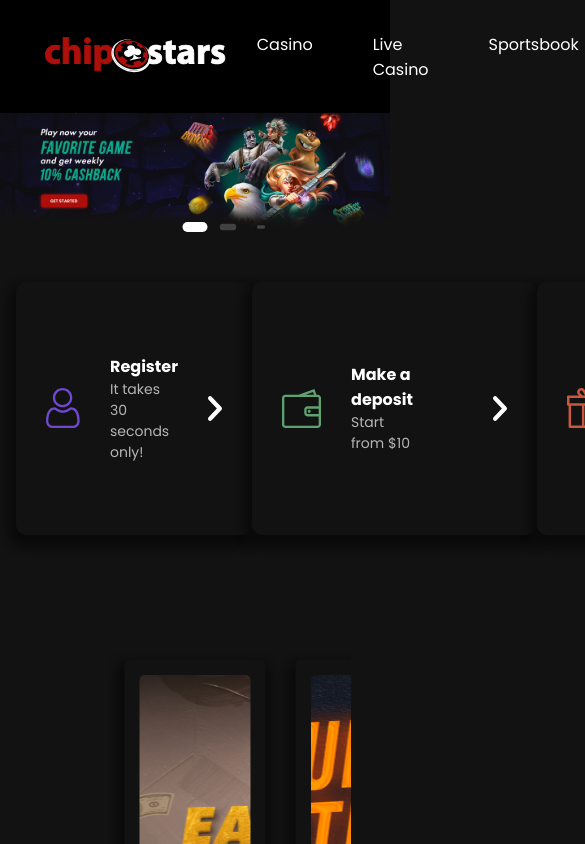
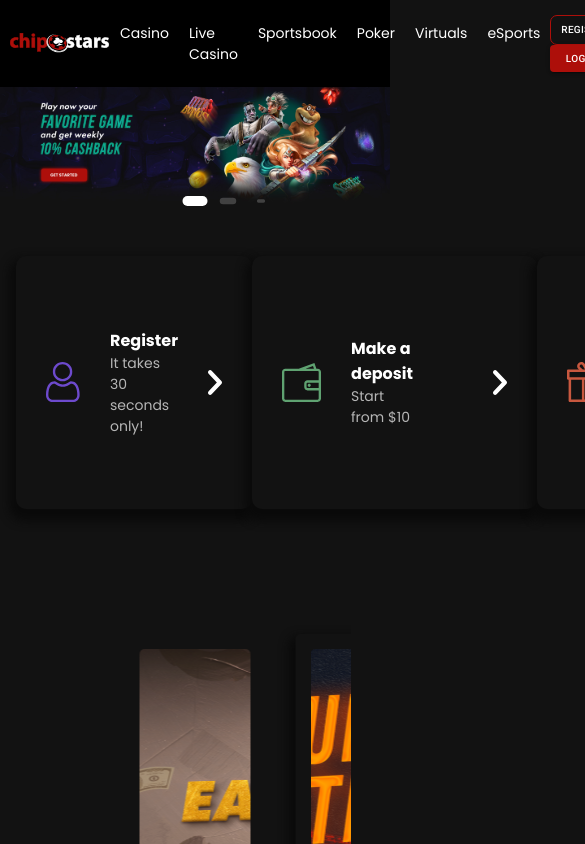
Before and after one commit to lolyparty/Chipstars, a React (Create React App) app: page / in a window 390 px wide. Shown: the top 844 px of the page, 585 px wide, since content can reach past the window. Built offline with nearby package versions, Linux system fonts and the light colour scheme.

Commit message:
navbar responsiveness

```diff
--- a/src/App.css
+++ b/src/App.css
@@ -1,4 +1,5 @@
 .App{
   max-width:2000px;
   margin:0 auto;
+  padding-bottom:40px;
 }
--- a/src/components/header.jsx
+++ b/src/components/header.jsx
@@ -2,26 +2,32 @@ import Box from '@mui/material/Box';
 import Button from '@mui/material/Button';
 import Link from '@mui/material/Link'
 import { ThemeProvider} from '@mui/material/styles';
+import useMediaQuery from '@mui/material/useMediaQuery';
 import Logo from './Imgs/Logo.svg'
 import {theme} from './muiTheme'
 
 const Header = ()=>{
+    const matches1244 = useMediaQuery('(max-width:1244px)');
+    const matches964 = useMediaQuery('(max-width:964px)')
+    const matches872 = useMediaQuery('(max-width:872px)')
+    const matches821 = useMediaQuery('(max-width:821px)')
 
 
     return <ThemeProvider theme={theme}>
-        <Box elevation={0} sx={{backgroundColor:'black', padding:'20px 45px', color:'white', display:'flex', alignItems:'center', justifyContent:'space-around'}}>
-        <img src={Logo} alt="Chipstars Logo" width={200} height={40}/>
-        <Box sx={{display:'flex', justifyContent:'space-evenly'}}>
-            <Link href="#" underline="none" sx={{marginX:'30px'}}>Casino</Link>
-            <Link href="#" underline="none" sx={{marginX:'30px'}}>Live Casino</Link>
-            <Link href="#" underline="none" sx={{marginX:'30px'}}>Sportsbook</Link>
-            <Link href="#" underline="none" sx={{marginX:'30px'}}>Poker</Link>
-            <Link href="#" underline="none" sx={{marginX:'30px'}}>Virtuals</Link>
-            <Link href="#" underline="none" sx={{marginX:'30px'}}>eSports</Link>
+
+        <Box elevation={0} sx={{backgroundColor:'black', padding:matches821 ? '15px 10px': matches964 ? '20px 25px' : '20px 45px', color:'white', display:'flex', alignItems:'center', justifyContent:'space-around'}}>
+        <img src={Logo} alt="Chipstars Logo" width={matches821 ? 100 : matches872 ? 115 : matches1244 ?  150 :  200} height={40}/>
+        <Box sx={{display:'flex', justifyContent:matches1244 ? 'space-betwwen' : 'space-evenly'}}>
+            <Link href="#" underline="none" sx={{ marginX:matches821 ? '10px' : matches1244 ? '13px' : '25px', fontSize : matches1244 ? '14px' : '16px'}}>Casino</Link>
+            <Link href="#" underline="none" sx={{ marginX:matches821 ? '10px' : matches1244 ? '13px' : '25px', fontSize : matches1244 ? '14px' : '16px'}}>Live Casino</Link>
+            <Link href="#" underline="none" sx={{ marginX:matches821 ? '10px' : matches1244 ? '13px' : '25px', fontSize : matches1244 ? '14px' : '16px'}}>Sportsbook</Link>
+            <Link href="#" underline="none" sx={{ marginX:matches821 ? '10px' : matches1244 ? '13px' : '25px', fontSize : matches1244 ? '14px' : '16px'}}>Poker</Link>
+            <Link href="#" underline="none" sx={{ marginX:matches821 ? '10px' : matches1244 ? '13px' : '25px', fontSize : matches1244 ? '14px' : '16px'}}>Virtuals</Link>
+            <Link href="#" underline="none" sx={{ marginX:matches821 ? '10px' : matches1244 ? '13px' : '25px', fontSize : matches1244 ? '14px' : '16px'}}>eSports</Link>
         </Box>
         <Box >
-            <Button sx={{marginRight:'15px', border:'1.5px solid #AD0F0A', borderRadius:'7px'}} variant='outlined'>Register</Button>
-            <Button variant='contained' color='secondary'>Log in</Button>
+            <Button sx={{marginRight:'15px', border:'1.5px solid #AD0F0A', borderRadius:'7px', padding: matches964 ? '5px 10px' : '5px 15px', fontSize : matches872 ? '10px' : matches964 ? '12px' : '16px'}} variant='outlined'>Register</Button>
+            <Button variant='contained' color='secondary' sx={{padding: matches1244 ? '5px 12px' : matches964 ? '5px 10px' : '5px 15px', fontSize :matches872 ? '10px' : matches964 ? '12px'  : matches1244 ? '14px' : '16px'}}>Log in</Button>
         </Box>
     </Box>
     </ThemeProvider>
--- a/src/components/moreInfoCarousel/moreInfocarousel.css
+++ b/src/components/moreInfoCarousel/moreInfocarousel.css
@@ -2,16 +2,18 @@
 .carousel {
   width: 80%;
   padding:15px
-  /* height: 100%; */
 }
 
 .carousel-slide {
   font-size: 18px;
-  box-shadow:-2px 7px 10px 5px #0a0a0a !important;
-  -webkit-box-shadow:-2px 7px 10px 5px #0a0a0a !important;
   color:white;
   padding:15px;
   border-radius: 5px;
+}
+
+.carousel-slide:nth-child(2){
+    box-shadow:-2px 7px 10px 5px #0a0a0a !important;
+  -webkit-box-shadow:-2px 7px 10px 5px #0a0a0a !important;
 }
 
 .carousel-slide p{
--- a/src/index.css
+++ b/src/index.css
@@ -17,6 +17,7 @@ body{
     height: 10px;
 }
 
+/* call to action cards section */
 .ctaDivs{
     /* display:inline-block; */
     margin:15px 30px;
@@ -35,6 +36,8 @@ body{
     margin-left:50px;
 }
 
+
+/* Best games section */
 .BestCasinoGamesContainer{
     position:relative;
     padding-bottom: 10px;
```
